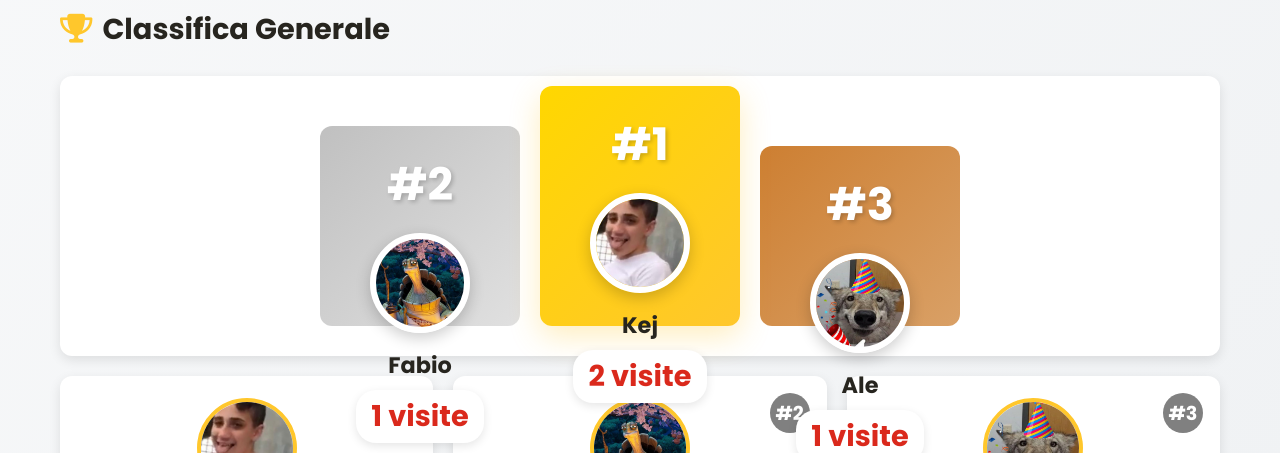
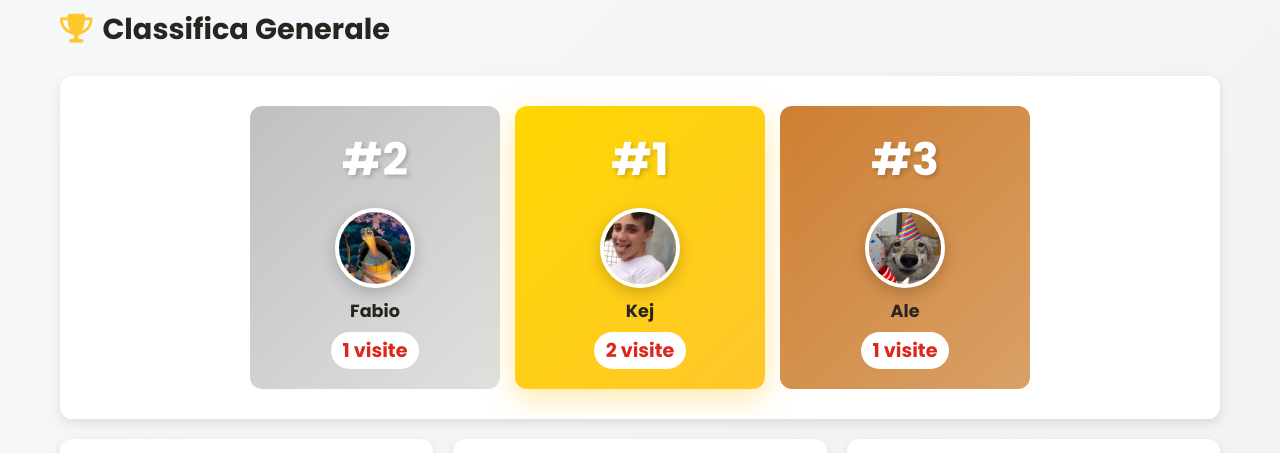
Before and after one commit to virtuo03/mc, a website: page index.html in a window 1280 px wide. Shown: the part 322-775 px from the top of the page. Drawn offline with Linux system fonts and the light colour scheme.

Commit message:
podium css fix

```diff
--- a/style.css
+++ b/style.css
@@ -171,55 +171,61 @@
 }
 
 /* Podium FIXED */
-.podium-container {
-    margin-bottom: 40px;
-}
-
+/* Podium FIXED & RESPONSIVE */
 .podium {
     display: flex;
     justify-content: center;
     align-items: flex-end;
-    gap: 20px;
+    gap: 15px;
     margin-bottom: 20px;
-    padding: 30px;
+    padding: 30px 15px;
+    /* Added horizontal padding */
     background: white;
     border-radius: var(--border-radius);
     box-shadow: var(--shadow);
     position: relative;
+    width: 100%;
+    /* Ensure it doesn't exceed container */
+    overflow: hidden;
+    /* Prevent internal leakage */
 }
 
 .podium-place {
     display: flex;
     flex-direction: column;
     align-items: center;
-    padding: 25px 20px;
+    padding: 20px 10px;
     border-radius: var(--border-radius);
-    min-width: 200px;
+    flex: 1;
+    /* Grow and shrink equally */
+    max-width: 250px;
+    /* Prevents them from getting too wide on desktop */
     position: relative;
     z-index: 2;
+    transition: transform 0.3s ease;
 }
 
+/* Maintain the staggered height effect without breaking layout */
 .podium-place.first {
     background: linear-gradient(135deg, #FFD700 0%, #FFC72C 100%);
-    height: 240px;
+    min-height: 260px;
+    /* Use min-height instead of fixed height */
     order: 2;
-    margin-top: -20px;
-    box-shadow: 0 10px 30px rgba(255, 199, 44, 0.3);
+    margin-top: -30px;
+    box-shadow: 0 10px 30px rgba(255, 199, 44, 0.4);
     z-index: 3;
 }
 
 .podium-place.second {
     background: linear-gradient(135deg, #C0C0C0 0%, #E0E0E0 100%);
-    height: 200px;
+    min-height: 220px;
     order: 1;
-    margin-top: 20px;
 }
 
 .podium-place.third {
     background: linear-gradient(135deg, #CD7F32 0%, #D9A066 100%);
-    height: 180px;
+    min-height: 190px;
     order: 3;
-    margin-top: 30px;
 }
 
 .podium-rank {
@@ -231,31 +237,41 @@
 }
 
 .podium-avatar {
-    width: 100px;
-    height: 100px;
+    width: 80px;
+    /* Reduced default size slightly */
+    height: 80px;
     border-radius: 50%;
     object-fit: cover;
-    border: 6px solid white;
-    margin-bottom: 15px;
+    border: 4px solid white;
+    margin-bottom: 10px;
     box-shadow: 0 5px 15px rgba(0, 0, 0, 0.2);
+    max-width: 100%;
+    /* Never overflow parent */
 }
 
 .podium-name {
-    font-size: 1.4rem;
+    font-size: 1.1rem;
+    /* Slightly smaller for better fit */
     font-weight: 700;
     margin-bottom: 8px;
     color: var(--mc-dark);
     text-align: center;
+    width: 100%;
+    white-space: nowrap;
+    overflow: hidden;
+    text-overflow: ellipsis;
+    /* Adds "..." if name is too long */
 }
 
 .podium-score {
-    font-size: 1.8rem;
+    font-size: 1.2rem;
+    /* Scaled down from 1.8rem */
     font-weight: 800;
     color: var(--mc-red);
     background: white;
-    padding: 5px 15px;
+    padding: 4px 12px;
     border-radius: 20px;
-    box-shadow: 0 3px 10px rgba(0, 0, 0, 0.1);
+    white-space: nowrap;
 }
 
 /* Players Grid */
```
